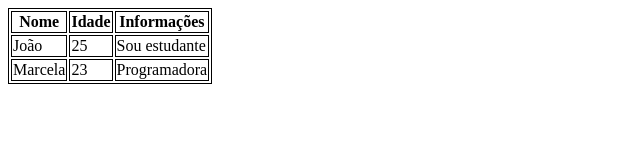
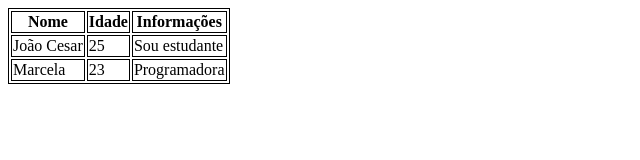
Before and after one commit to luizcalves/teste-bash-aula-tabela, a plain HTML site: page index.html in a window 1280 px wide. Shown: the whole page, without its empty margins (0-640 px from the left). Drawn offline with Linux system fonts and the light colour scheme.

Commit message:
joão foi substituido por joão cesar

```diff
--- a/index.html
+++ b/index.html
@@ -17,7 +17,7 @@
             <th>Idade</th>
             <th>Informações</th>
         </tr>
-            <td>João</td>
+            <td>João Cesar</td>
             <td>25</td>
             <td>Sou estudante</td>
             <tr>
```
